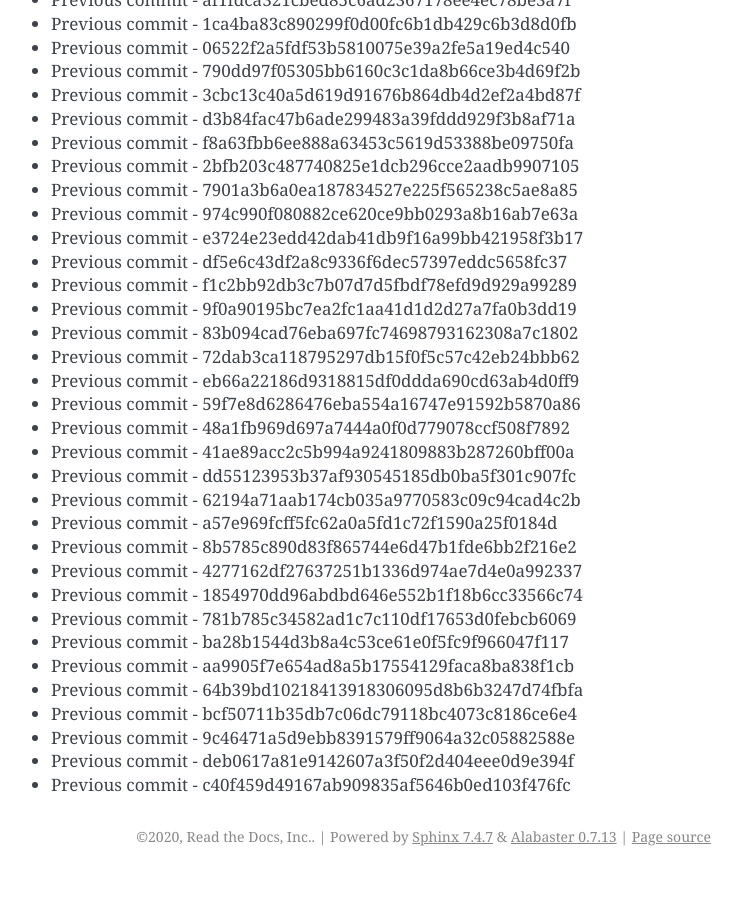
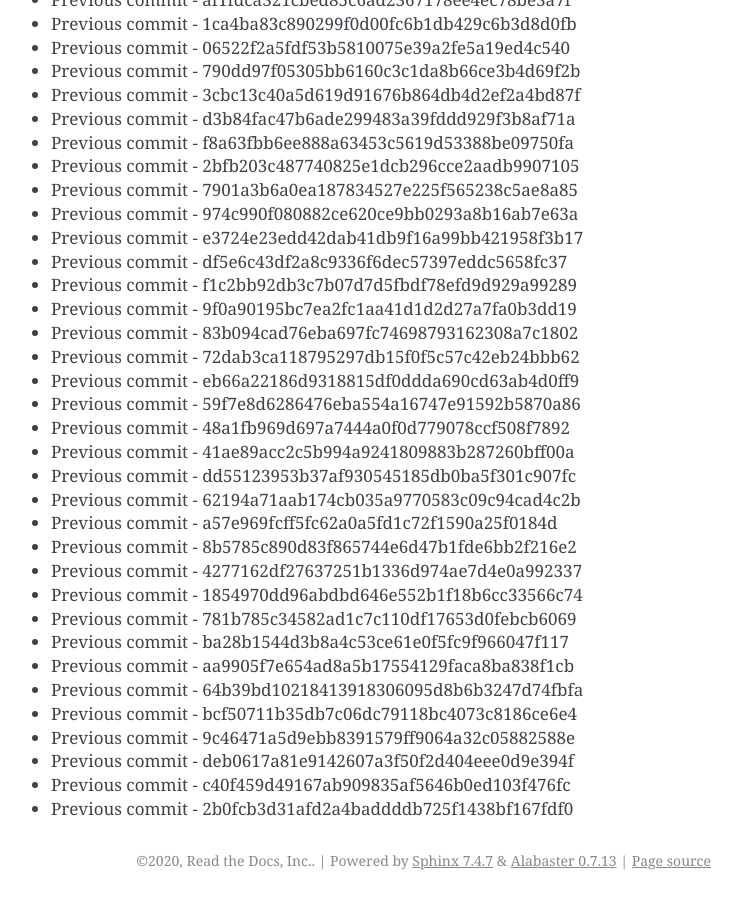
Before and after one commit to readthedocs/rtd-git-stresstest, a Sphinx documentation site: the page built from docs/updates.rst, in a window 1280 px wide and 900 px high, scrolled down 69381 px. Shown: the whole window, without its empty margins (399-1141 px from the left). Built offline with Sphinx 7.4.7, drawn with Linux system fonts in a browser that asks for light colours; before the commit the page ends 70257 px from its top, so only the background shows below that.

Commit message:
Generating commit from previous: 2b0fcb3d31afd2a4baddddb725f1438bf167fdf0

```diff
--- a/docs/updates.rst
+++ b/docs/updates.rst
@@ -2947,3 +2947,4 @@ It can be tested for any performance characteristics.
 * Previous commit - 9c46471a5d9ebb8391579ff9064a32c05882588e
 * Previous commit - deb0617a81e9142607a3f50f2d404eee0d9e394f
 * Previous commit - c40f459d49167ab909835af5646b0ed103f476fc
+* Previous commit - 2b0fcb3d31afd2a4baddddb725f1438bf167fdf0
```
